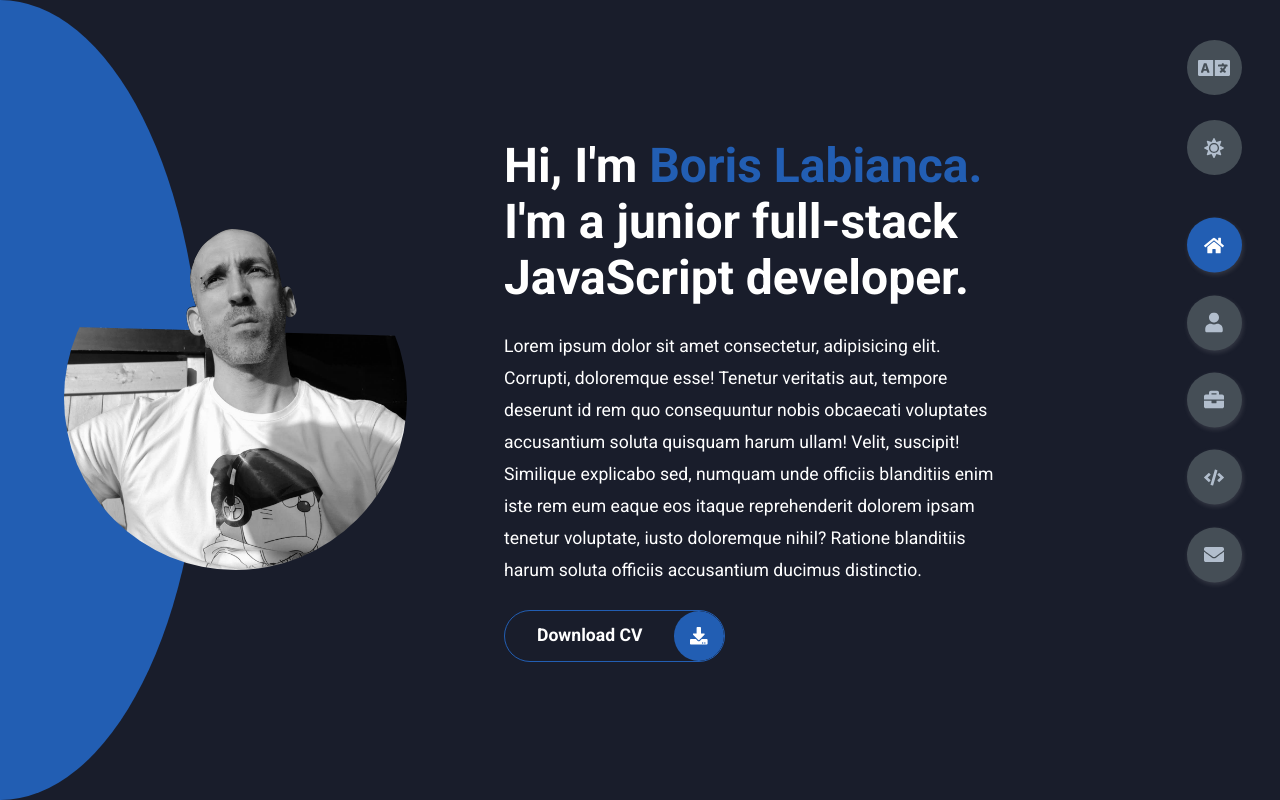
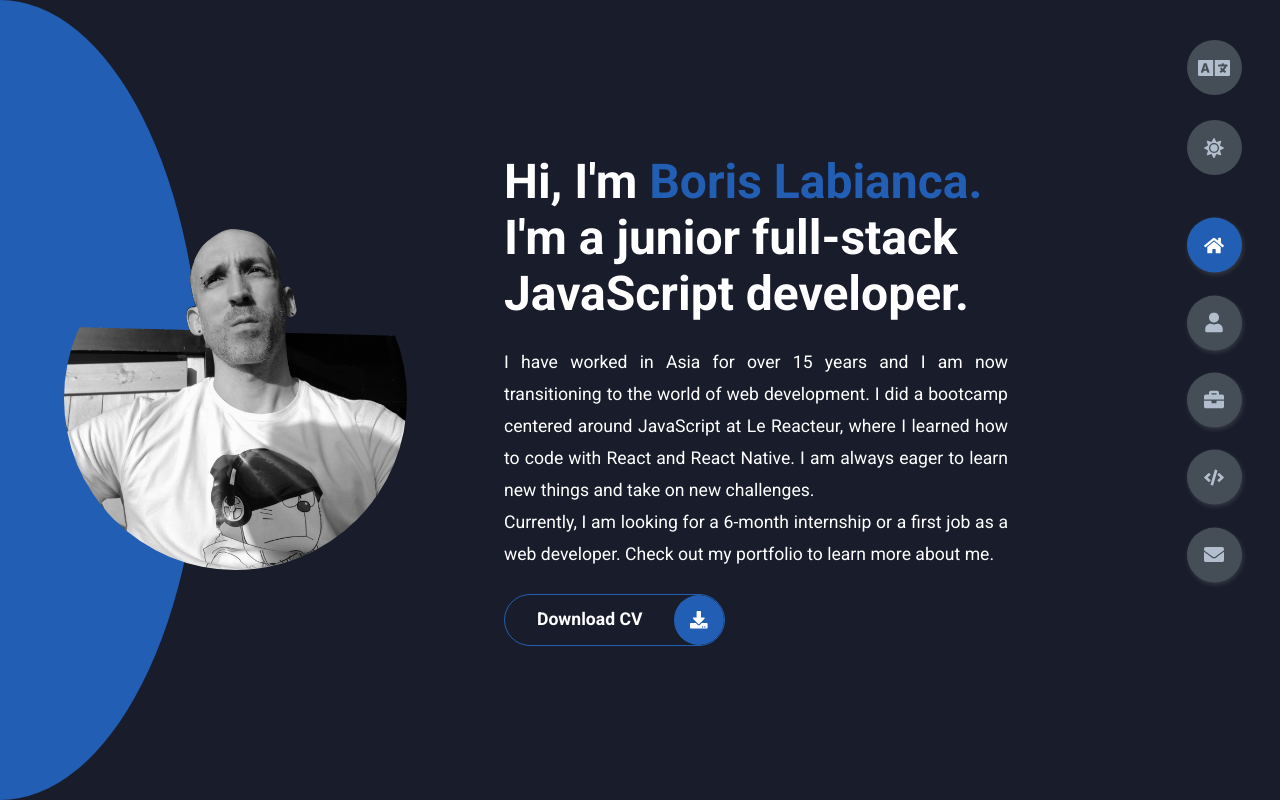
Before and after one commit to BorisLabianca/my-portfolio, a React (Create React App) app: page / in a window 1280 px wide. Built offline with nearby package versions, Linux system fonts and the light colour scheme.

Commit message:
finished adding content

```diff
--- a/src/App.css
+++ b/src/App.css
@@ -170,7 +170,7 @@ main {
   display: none;
   position: fixed;
   top: 5%;
-  right: 8%;
+  right: 7%;
   display: flex;
   gap: 10px;
   z-index: 2;
@@ -188,7 +188,7 @@ main {
   display: inline-block;
   position: fixed;
   top: 5%;
-  right: 8%;
+  right: 7%;
   display: flex;
   gap: 10px;
   z-index: 2;
@@ -200,8 +200,8 @@ main {
   background-color: var(--color-secondary);
   padding: 5px;
   cursor: pointer;
-  height: 60px;
-  width: 60px;
+  height: 55px;
+  width: 55px;
   border-radius: 50%;
   display: flex;
   align-items: center;
@@ -212,8 +212,8 @@ main {
   color: var(--color-grey-2);
   padding: 5px;
   cursor: pointer;
-  height: 60px;
-  width: 60px;
+  height: 55px;
+  width: 55px;
   border-radius: 50%;
   display: flex;
   align-items: center;
@@ -387,9 +387,15 @@ main {
 .name span {
   color: var(--color-secondary);
 }
-.home-right p {
-  margin: 1.5rem 0;
+.home-right .bio-1 {
+  margin-top: 1.5rem;
   line-height: 2rem;
+  text-align: justify;
+}
+.home-right .bio-2 {
+  margin-bottom: 1.5rem;
+  line-height: 2rem;
+  text-align: justify;
 }
 
 /* CV Download Button Style */
@@ -462,6 +468,7 @@ h1 {
   line-height: 2rem;
   padding: 1rem;
   color: var(--color-grey-1);
+  text-align: justify;
 }
 h4 {
   text-transform: uppercase;
@@ -636,6 +643,9 @@ h5 span {
 .portfolio-item {
   height: auto;
   width: calc(100% / 3 - 4rem / 3);
+}
+.stack-type {
+  margin-bottom: 0.5rem;
 }
 .portfolio-image {
   position: relative;
--- a/src/assets/content.json
+++ b/src/assets/content.json
@@ -4,13 +4,16 @@
       "h1Beg": "Hi, I'm ",
       "h1Span": "Boris Labianca.",
       "h1End": " I'm a junior full-stack JavaScript developer.",
-      "bio": ""
+      "bio1": "I have worked in Asia for over 15 years and I am now transitioning to the world of web development. I did a bootcamp centered around JavaScript at Le Reacteur, where I learned how to code with React and React Native. I am always eager to learn new things and take on new challenges.",
+      "bio2": "Currently, I am looking for a 6-month internship or a first job as a web developer. Check out my portfolio to learn more about me."
     },
+
     "aboutMe": {
       "h2Beg": "About ",
       "h2Span": "me",
       "infoTitle": "Information about me",
-      "description": "Lorem ipsum dolor, sit amet consectetur adipisicing elit. Impedit quos vel quisquam, laborum fugiat accusamus ipsam, aspernatur autem, dicta nisi quaerat molestiae necessitatibus voluptate totam deleniti eligendi adipisci magni laboriosam. Facilis beatae, laborum quasi dolorum vel a temporibus alias aliquam consequatur sed minima maxime nulla sequi placeat, error architecto! Ipsum, adipisci sapiente? Similique tempora magnam ullam illo fugiat sequi labore.",
+      "description1": "Over the span of the 15 years I have spent in Asia, I have worked in the language learning field. I started out as a French teacher but went on to take on roles in management. I have worked in curriculum development and I am accustomed to managing projects. Working for a growing company, part of my job was to act as the in-house graphic designer.",
+      "description2": "Now, I reuse those skills in web development and with my freshly learned coding skills, I enjoy taking on full-stack and front-end projects.",
       "showcasedSkills": [
         { "largeText": "3", "smallText": "spoken languages" },
         { "largeText": "10+", "smallText": "years curriculum development" },
@@ -41,6 +44,7 @@
       "portfolioItems": [
         {
           "title": "HappyCow Replica",
+          "stackType": "Full-stack",
           "img": "https://res.cloudinary.com/dbe27rnpk/image/upload/v1675260158/portfolio/Capture_d_e%CC%81cran_2023-02-01_a%CC%80_15.02.03_z6dtxl.png",
           "hoverH3": "Project sources & site",
           "githubLinkBack": "https://github.com/BorisLabianca/happycow-back",
@@ -49,6 +53,7 @@
         },
         {
           "title": "Airbnb app replica",
+          "stackType": "Front-end",
           "img": "https://res.cloudinary.com/dbe27rnpk/image/upload/v1675269141/portfolio/Artboard_1_xmshky.png",
           "hoverH3": "Project sources & site",
           "githubLinkBack": "",
@@ -57,6 +62,7 @@
         },
         {
           "title": "Marvel inspired site",
+          "stackType": "Full-stack",
           "img": "https://res.cloudinary.com/dbe27rnpk/image/upload/v1675264883/portfolio/Capture_d_e%CC%81cran_2023-02-01_a%CC%80_16.20.58_apyssr.png",
           "hoverH3": "Project sources & site",
           "githubLinkBack": "https://github.com/BorisLabianca/marvel-backend",
@@ -65,6 +71,7 @@
         },
         {
           "title": "Vinted Replica",
+          "stackType": "Full-stack",
           "img": "https://res.cloudinary.com/dbe27rnpk/image/upload/v1675261782/portfolio/Capture_d_e%CC%81cran_2023-02-01_a%CC%80_15.29.16_euwnaq.png",
           "hoverH3": "Project sources & site",
           "githubLinkBack": "https://github.com/BorisLabianca/Vinted-Mockup",
@@ -73,6 +80,7 @@
         },
         {
           "title": "Deliveroo Shopping Cart Replica",
+          "stackType": "Full-stack",
           "img": "https://res.cloudinary.com/dbe27rnpk/image/upload/v1675271822/portfolio/Capture_d_e%CC%81cran_2023-02-01_a%CC%80_18.10.44_bqhbpa.png",
           "hoverH3": "Project sources & site",
           "githubLinkBack": "https://github.com/BorisLabianca/deliveroo-backend",
@@ -113,13 +121,15 @@
       "h1Beg": "Bonjour, moi, c'est ",
       "h1Span": "Boris Labianca.",
       "h1End": " Je suis un développeur full-stack JavaScript junior.",
-      "bio": ""
+      "bio1": "J’ai travaillé en Asie pendant plus de 15 ans. À présent en reconversion professionnelle, j’ai récemment terminé une formation de développeur web et mobile centrée sur le langage JavaScript avec Le Reacteur où j’ai appris à coder avec React et React Native. J'aime apprendre de nouvelles choses et faire face à de nouveaux challenges.",
+      "bio2": "Je suis à présent à la recherche d’un stage de 6 mois ou d’un premier emploi en tant de que développeur web. N’hésitez pas à parcourir mon portfolio pour en savoir plus."
     },
     "aboutMe": {
       "h2Beg": "À ",
       "h2Span": "mon sujet",
       "infoTitle": "Informations sur moi",
-      "description": "Lorem ipsum dolor, sit amet consectetur adipisicing elit. Impedit quos vel quisquam, laborum fugiat accusamus ipsam, aspernatur autem, dicta nisi quaerat molestiae necessitatibus voluptate totam deleniti eligendi adipisci magni laboriosam. Facilis beatae, laborum quasi dolorum vel a temporibus alias aliquam consequatur sed minima maxime nulla sequi placeat, error architecto! Ipsum, adipisci sapiente? Similique tempora magnam ullam illo fugiat sequi labore.",
+      "description1": "Pendant la quinzaine d’années que j’ai passée en Asie, j’ai travaillé dans le domaine de l’enseignement des langues. J’ai commencé en tant que professeur puis petit à petit, j’ai endossé de nouvelles responsabilités managériales. J’ai travaillé dans la conception de programmes pédagogiques et j’ai été amené à gérer des projets. Ayant travaillé pour une PME en pleine croissance, j’ai également eu des fonctions de graphistes.",
+      "description2": "À présent, je réutilise ces compétences dans la conception de sites Internet et grâce à ma formation récemment suivie, je prends plaisir à réaliser des projets full-stack et front-end.",
       "showcasedSkills": [
         { "largeText": "3", "smallText": "langues parlées" },
         { "largeText": "10+", "smallText": "années de conception pédagogique" },
@@ -150,6 +160,7 @@
       "portfolioItems": [
         {
           "title": "Réplique du site HappyCow",
+          "stackType": "Full-stack",
           "img": "https://res.cloudinary.com/dbe27rnpk/image/upload/v1675260158/portfolio/Capture_d_e%CC%81cran_2023-02-01_a%CC%80_15.02.03_z6dtxl.png",
           "hoverH3": "Sources du projet et site",
           "githubLinkBack": "https://github.com/BorisLabianca/happycow-back",
@@ -158,6 +169,7 @@
         },
         {
           "title": "Réplique de l'appli Airbnb",
+          "stackType": "Front-end",
           "img": "https://res.cloudinary.com/dbe27rnpk/image/upload/v1675269141/portfolio/Artboard_1_xmshky.png",
           "hoverH3": "Sources du projet et site",
           "githubLinkBack": "",
@@ -166,6 +178,7 @@
         },
         {
           "title": "Site inspiré de Marvel",
+          "stackType": "Full-stack",
           "img": "https://res.cloudinary.com/dbe27rnpk/image/upload/v1675264883/portfolio/Capture_d_e%CC%81cran_2023-02-01_a%CC%80_16.20.58_apyssr.png",
           "hoverH3": "Sources du projet et site",
           "githubLinkBack": "https://github.com/BorisLabianca/marvel-backend",
@@ -174,6 +187,7 @@
         },
         {
           "title": "Réplique du site Vinted",
+          "stackType": "Full-stack",
           "img": "https://res.cloudinary.com/dbe27rnpk/image/upload/v1675261782/portfolio/Capture_d_e%CC%81cran_2023-02-01_a%CC%80_15.29.16_euwnaq.png",
           "hoverH3": "Sources du projet et site",
           "githubLinkBack": "https://github.com/BorisLabianca/Vinted-Mockup",
@@ -182,6 +196,7 @@
         },
         {
           "title": "Réplique du panier de Deliveroo",
+          "stackType": "Full-stack",
           "img": "https://res.cloudinary.com/dbe27rnpk/image/upload/v1675271822/portfolio/Capture_d_e%CC%81cran_2023-02-01_a%CC%80_18.10.44_bqhbpa.png",
           "hoverH3": "Sources du projet et site",
           "githubLinkBack": "https://github.com/BorisLabianca/deliveroo-backend",
@@ -222,13 +237,15 @@
       "h1Beg": "どうも。",
       "h1Span": "ラビアンカ•ボリス",
       "h1End": "と申します。ジュニアフルスタックウェブデベロッパーです。",
-      "bio": ""
+      "bio1": "アジアで15年以上働いてきまして、現在は専門的な再トレーニングを受けており、最近、Le Reacteur で JavaScript 言語を中心とした Web およびモバイル開発者トレーニングを完了し、そこで React と React Native を使用したコーディングを学びました。新しいことを学び、新しい挑戦に直面するのが大好きです。",
+      "bio2": "現在、6ヶ月間のインターンシップまたはウェブデベロッパーとしての最初の仕事を探しています。 詳細については、僕のポートフォリオを参照してください。"
     },
     "aboutMe": {
       "h2Beg": "プロ",
       "h2Span": "フィール",
       "infoTitle": "自己紹介",
-      "description": "Lorem ipsum dolor, sit amet consectetur adipisicing elit. Impedit quos vel quisquam, laborum fugiat accusamus ipsam, aspernatur autem, dicta nisi quaerat molestiae necessitatibus voluptate totam deleniti eligendi adipisci magni laboriosam. Facilis beatae, laborum quasi dolorum vel a temporibus alias aliquam consequatur sed minima maxime nulla sequi placeat, error architecto! Ipsum, adipisci sapiente? Similique tempora magnam ullam illo fugiat sequi labore.",
+      "description1": "アジアで過ごした15以上の間に語学教育の分野で働きました。教師として始めましたが、少しずつ、新しい管理責任を引き受けました。カリキュラムデベロッパーとして働いて、プロジェクトを管理には慣れています。 成長中の中小企業で働いた経験から、グラフィックデザイナーとしての役割も果たしました。",
+      "description2": "現在、身に付けたスキルをウェブ開発に再利用し、新たに学んだコーディングスキルを使用して、フルスタックおよびフロントエンドプロジェクトに取り組むことを楽しんでいます。",
       "showcasedSkills": [
         { "largeText": "3", "smallText": "言語が話する" },
         { "largeText": "10+", "smallText": "年間の海外で仕事の経験" },
@@ -259,6 +276,7 @@
       "portfolioItems": [
         {
           "title": "HappyCowの副製品",
+          "stackType": "Full-stack",
           "img": "https://res.cloudinary.com/dbe27rnpk/image/upload/v1675260158/portfolio/Capture_d_e%CC%81cran_2023-02-01_a%CC%80_15.02.03_z6dtxl.png",
           "hoverH3": "Githubとサイトのリンク",
           "githubLinkBack": "https://github.com/BorisLabianca/happycow-back",
@@ -267,6 +285,7 @@
         },
         {
           "title": "Airbnbアプリの副製品",
+          "stackType": "Front-end",
           "img": "https://res.cloudinary.com/dbe27rnpk/image/upload/v1675269141/portfolio/Artboard_1_xmshky.png",
           "hoverH3": "Githubとサイトのリンク",
           "githubLinkBack": "",
@@ -275,6 +294,7 @@
         },
         {
           "title": "Marvel人物とコミックのサイト",
+          "stackType": "Full-stack",
           "img": "https://res.cloudinary.com/dbe27rnpk/image/upload/v1675264883/portfolio/Capture_d_e%CC%81cran_2023-02-01_a%CC%80_16.20.58_apyssr.png",
           "hoverH3": "Githubとサイトのリンク",
           "githubLinkBack": "https://github.com/BorisLabianca/marvel-backend",
@@ -283,6 +303,7 @@
         },
         {
           "title": "Vintedの副製品",
+          "stackType": "Full-stack",
           "img": "https://res.cloudinary.com/dbe27rnpk/image/upload/v1675261782/portfolio/Capture_d_e%CC%81cran_2023-02-01_a%CC%80_15.29.16_euwnaq.png",
           "hoverH3": "Githubとサイトのリンク",
           "githubLinkBack": "https://github.com/BorisLabianca/Vinted-Mockup",
@@ -291,6 +312,7 @@
         },
         {
           "title": "Deliverooのショッピングカート",
+          "stackType": "Full-stack",
           "img": "https://res.cloudinary.com/dbe27rnpk/image/upload/v1675271822/portfolio/Capture_d_e%CC%81cran_2023-02-01_a%CC%80_18.10.44_bqhbpa.png",
           "hoverH3": "Githubとサイトのリンク",
           "githubLinkBack": "https://github.com/BorisLabianca/deliveroo-backend",
--- a/src/components/About.js
+++ b/src/components/About.js
@@ -33,7 +33,11 @@ const About = ({ content }) => {
       <div className="about-container">
         <div className="about-left">
           <h4>{content.infoTitle}</h4>
-          <p>{content.description}</p>
+          <p>
+            {content.description1}
+            <br />
+            {content.description2}
+          </p>
           <CVDownloadButton />
         </div>
         <div className="about-right">
--- a/src/components/Home.js
+++ b/src/components/Home.js
@@ -20,15 +20,8 @@ const Home = ({ content }) => {
             <span>{content.h1Span}</span>
             {content.h1End}
           </div>
-          <p>
-            Lorem ipsum dolor sit amet consectetur, adipisicing elit. Corrupti,
-            doloremque esse! Tenetur veritatis aut, tempore deserunt id rem quo
-            consequuntur nobis obcaecati voluptates accusantium soluta quisquam
-            harum ullam! Velit, suscipit! Similique explicabo sed, numquam unde
-            officiis blanditiis enim iste rem eum eaque eos itaque reprehenderit
-            dolorem ipsam tenetur voluptate, iusto doloremque nihil? Ratione
-            blanditiis harum soluta officiis accusantium ducimus distinctio.
-          </p>
+          <p className="bio-1">{content.bio1}</p>
+          <p className="bio-2">{content.bio2}</p>
           <CVDownloadButton />
         </div>
       </div>
--- a/src/components/PortfolioItemCard.js
+++ b/src/components/PortfolioItemCard.js
@@ -4,6 +4,7 @@ import { SiNetlify } from "react-icons/si";
 const PortfolioItemCard = ({ content }) => {
   return (
     <div className="portfolio-item">
+      <p className="stack-type">{content.stackType}</p>
       <div className="portfolio-image">
         <img src={content.img} alt="Screenshot of main page" />
         <div className="hover-item">
```
Also changed, not shown: src/assets/react-native-1.svg (added).
